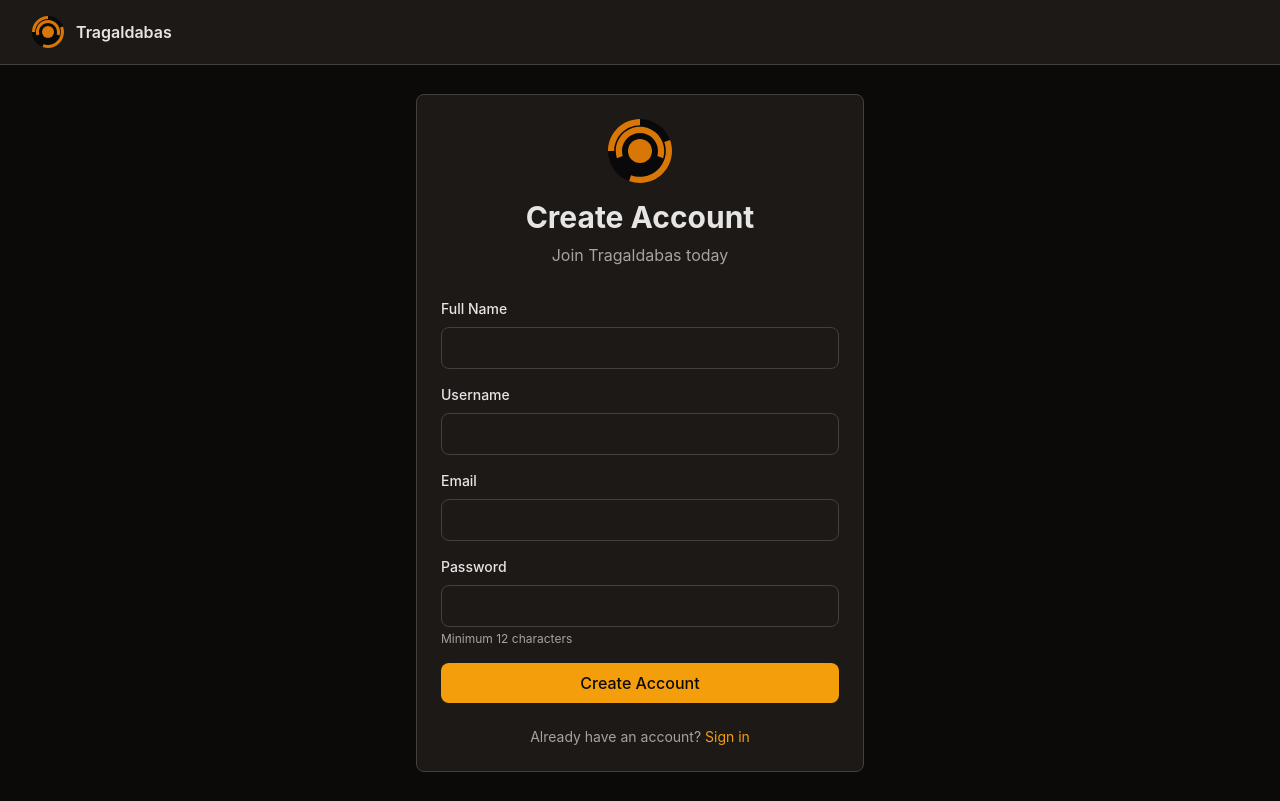
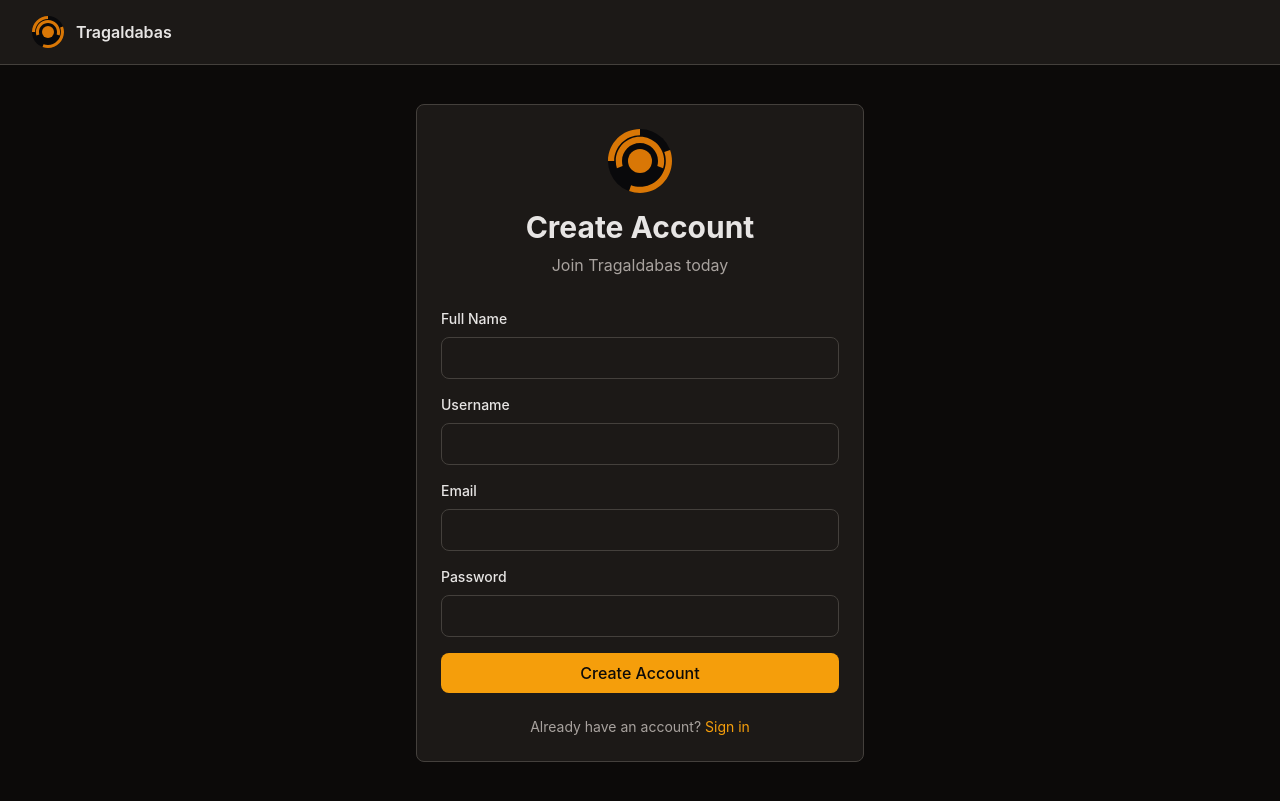
Before and after one commit to innovationwizard/tragaldabas, a React (Vite) app in the folder frontend/: page /register in a window 1280 px wide. Built offline with nearby package versions, Linux system fonts and the light colour scheme; no server answers.

Commit message:
Remove password length restriction
- Remove minLength={12} from password input
- Remove 'Minimum 12 characters' helper text
- Allow any password length (Supabase Auth handles validation)

```diff
--- a/frontend/src/pages/Register.jsx
+++ b/frontend/src/pages/Register.jsx
@@ -102,9 +102,7 @@ const Register = () => {
                 onChange={handleChange}
                 className="input-field w-full"
                 required
-                minLength={12}
               />
-              <p className="text-brand-muted text-xs mt-1">Minimum 12 characters</p>
             </div>
 
             <button
```
